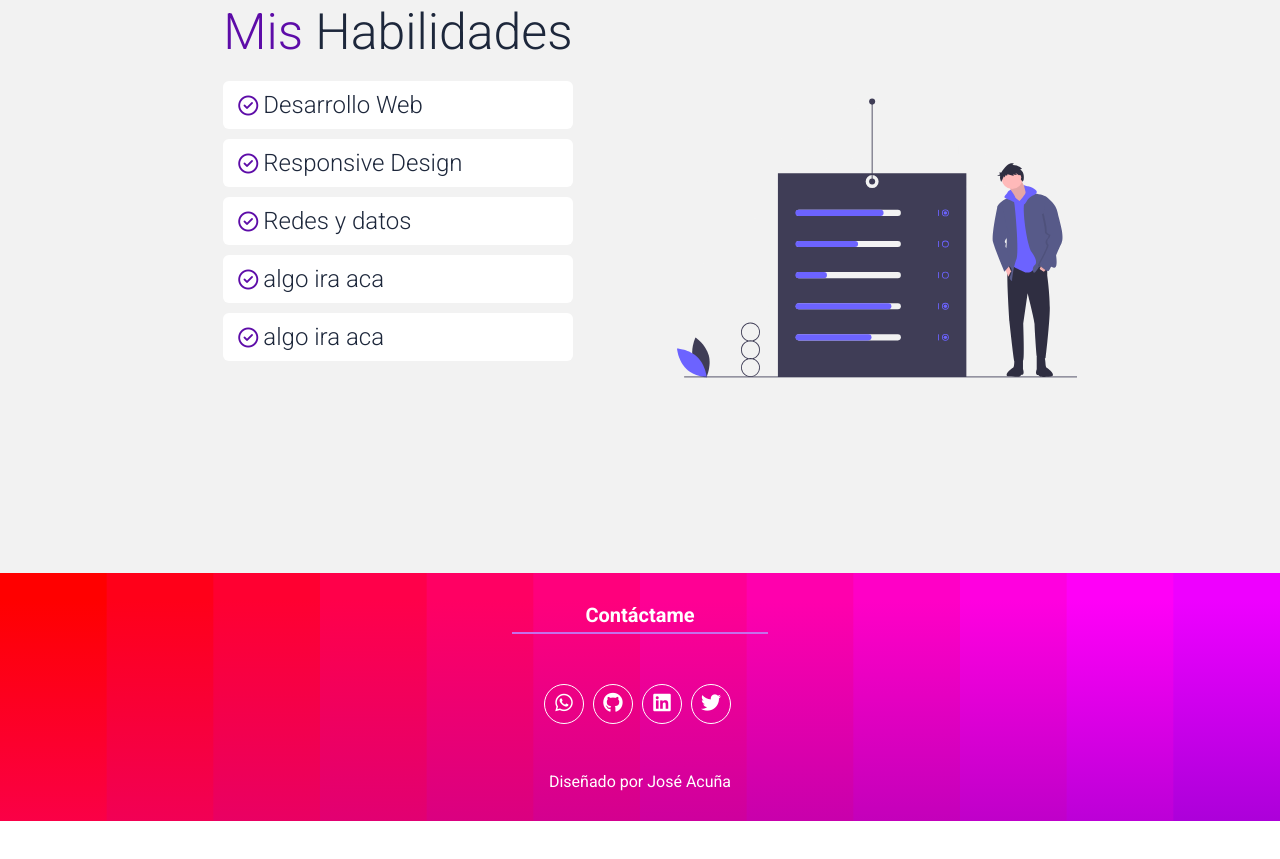
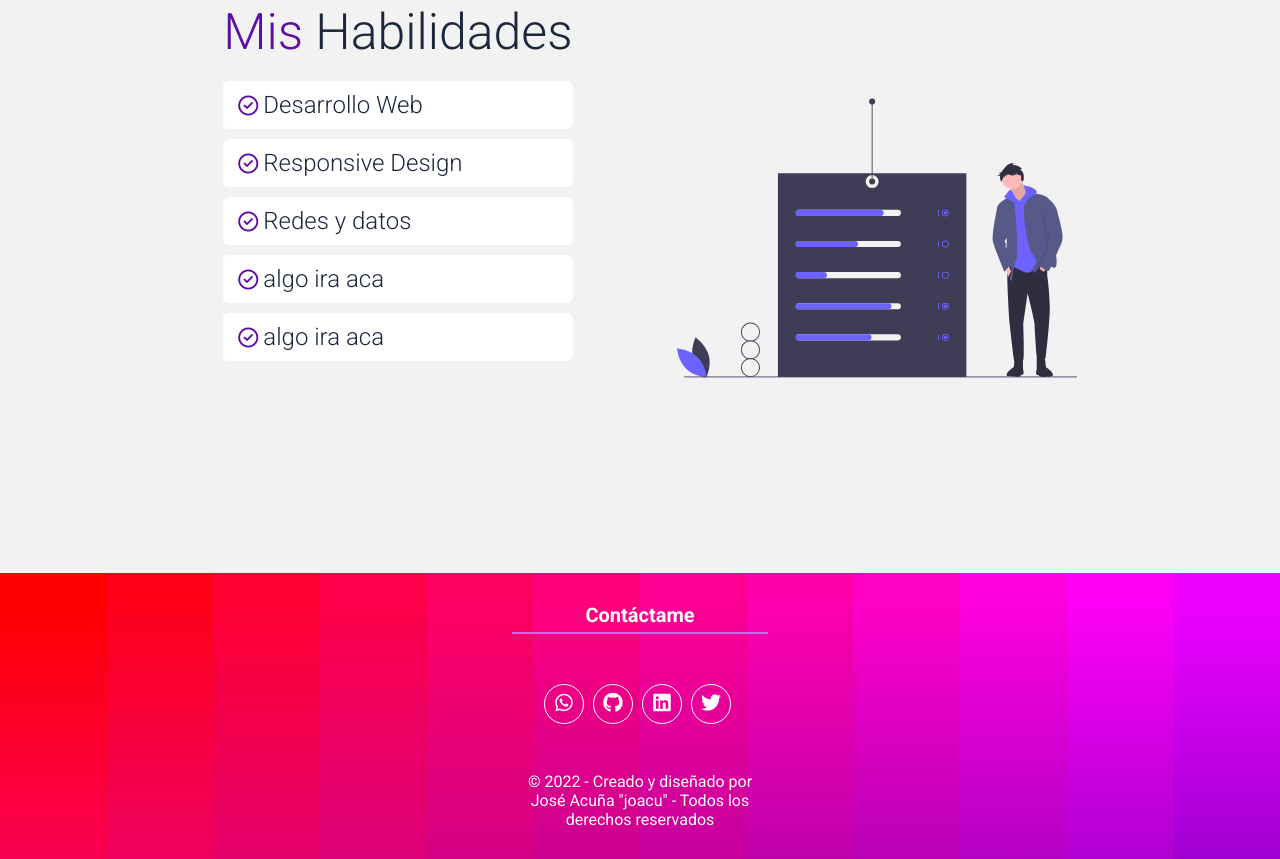
Before and after one commit to joacu/portafolio, a plain HTML site: page index.html in a window 1280 px wide. Shown: the part 2624-3483 px from the top of the page. Before the commit the page ends 3445 px from the top, so only its background shows below. Drawn offline with nearby package versions, Linux system fonts and the light colour scheme.

Commit message:
copygrht

```diff
--- a/index.html
+++ b/index.html
@@ -238,7 +238,7 @@
                 <br><br>
 
 
-                <p>Diseñado por José Acuña</p>
+                <p> © 2022 - Creado y diseñado por José Acuña "joacu" - Todos los derechos reservados </p>
 
             </div>
         </div>
```
